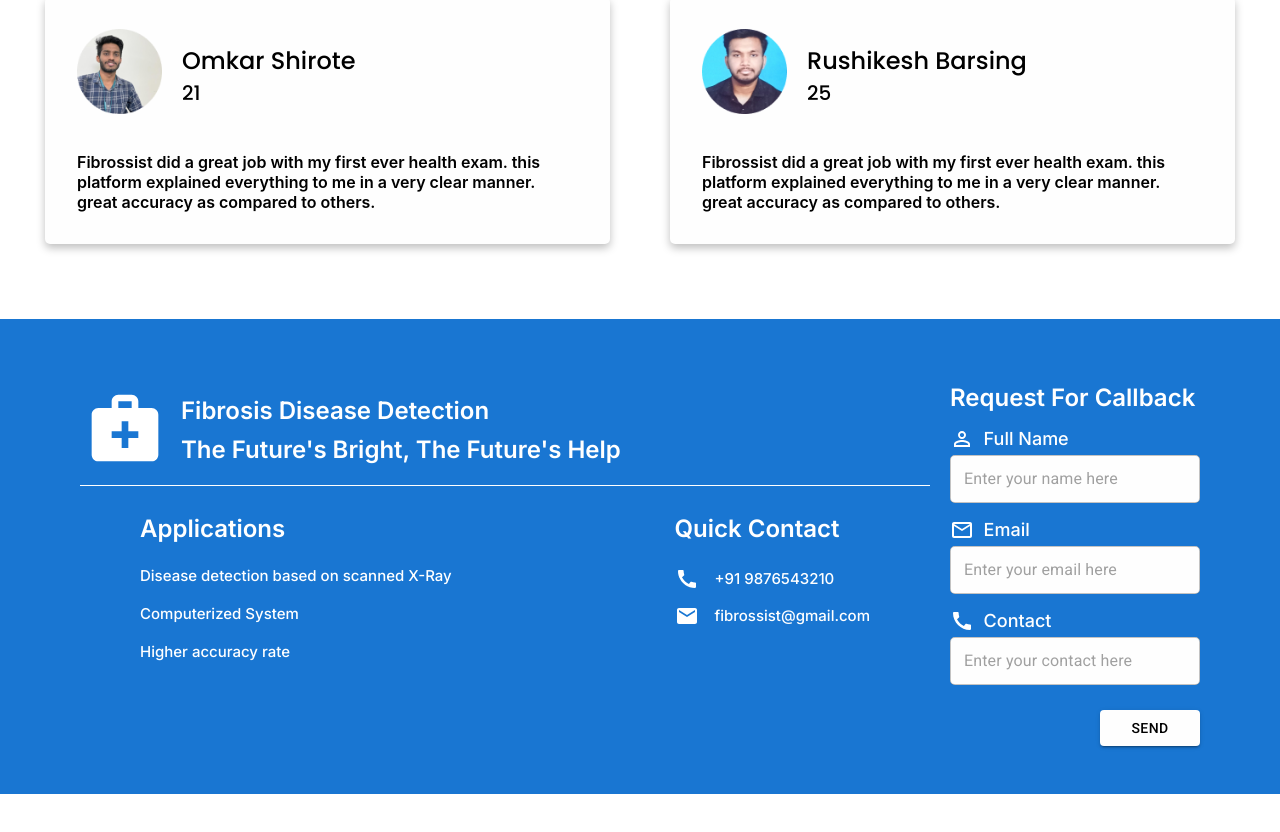
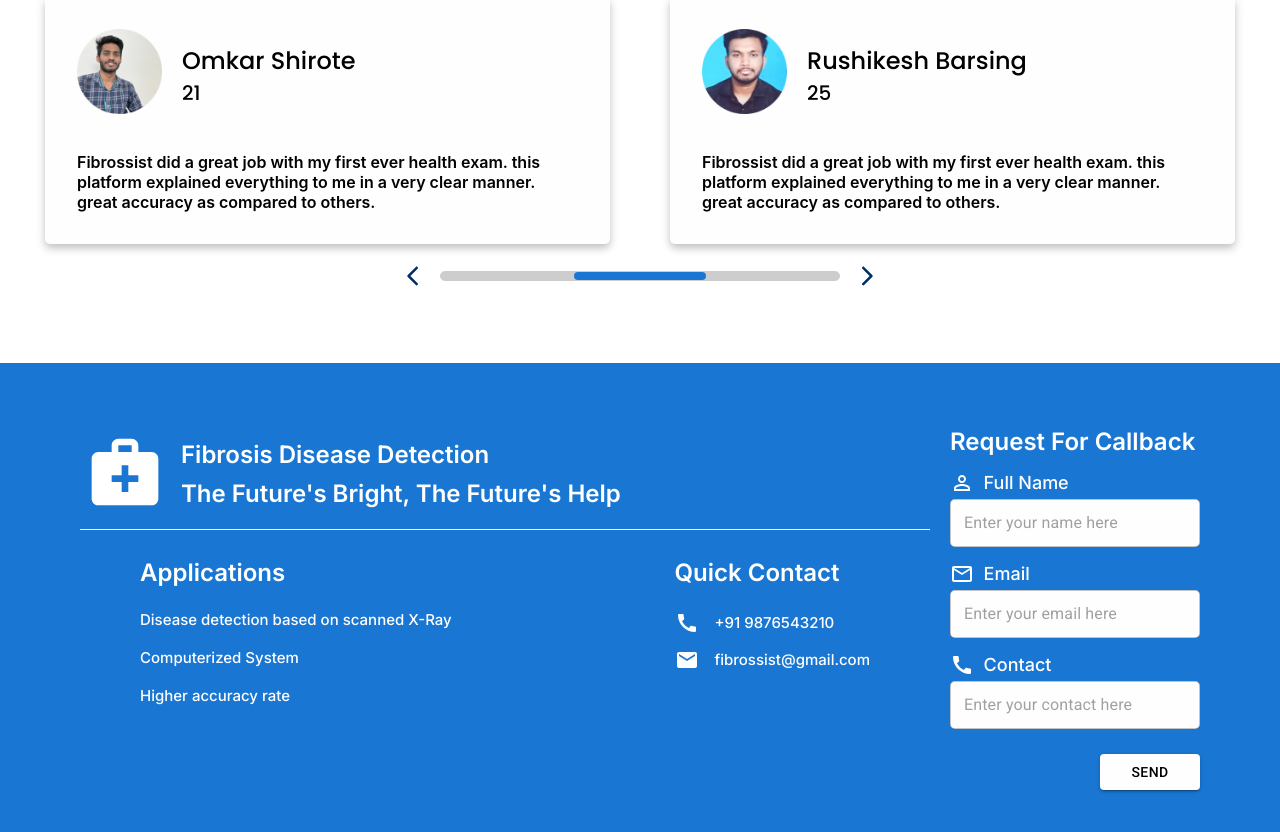
Before and after one commit to SaurabhKhade/Fibrossist-Frontend, a Next.js app: page / in a window 1280 px wide. Shown: the part 1455-2287 px from the top of the page. Before the commit the page ends 2249 px from the top, so only its background shows below. Built offline with nearby package versions, Linux system fonts and the light colour scheme; a web font is replaced by a local one.

Commit message:
slider added for review

```diff
--- a/components/landingPage/Reviews.js
+++ b/components/landingPage/Reviews.js
@@ -1,6 +1,7 @@
 import { useState } from "react";
 import styles from "../../styles/Home.module.scss";
 import Review from "./Review";
+import Slider from "./Slider";
 
 export default function Reviews() {
   const [loadedPair, setLoadedPair] = useState(1);
@@ -18,6 +19,11 @@ export default function Reviews() {
       <div className={styles.wrapper}>
         <div className={styles.box}>{getReviews()}</div>
       </div>
+      <Slider
+        page={loadedPair}
+        setPage={setLoadedPair}
+        count={data.length / 2}
+      />
     </div>
   );
 }
--- /dev/null
+++ b/components/landingPage/Slider.js
@@ -0,0 +1,44 @@
+import styles from "../../styles/Home.module.scss";
+
+import ArrowBackIosRoundedIcon from "@mui/icons-material/ArrowBackIosRounded";
+import ArrowForwardIosRoundedIcon from "@mui/icons-material/ArrowForwardIosRounded";
+import { useEffect } from "react";
+
+export default function Slider({ page, setPage, count }) {
+  let indicatorStyle = {
+    width: `${100 / count}%`,
+    left: `${(100 * page) / count}%`,
+  };
+  //   useEffect(() => {
+  //     indicatorStyle.left = `${(100 * page) / count}%`;
+  //   }, [page]);
+
+  function handleClick(dir) {
+    setPage((old) => {
+      let val = old + dir;
+      if (val == count) return 0;
+      if (val == -1) return count - 1;
+      return val;
+    });
+  }
+
+  return (
+    <div className={styles.sliderWrapper}>
+      <div className={styles.innerSliderWrapper}>
+        <ArrowBackIosRoundedIcon
+          className={styles.icon}
+          sx={{ color: "#002d62" }}
+          onClick={() => handleClick(-1)}
+        />
+        <div className={styles.slider}>
+          <div className={styles.indicator} style={indicatorStyle}></div>
+        </div>
+        <ArrowForwardIosRoundedIcon
+          className={styles.icon}
+          sx={{ color: "#002d62" }}
+          onClick={() => handleClick(1)}
+        />
+      </div>
+    </div>
+  );
+}
--- a/styles/Home.module.scss
+++ b/styles/Home.module.scss
@@ -127,7 +127,31 @@
       font-weight: 600;
     }
   }
-  .info {
-    // display: ;
-  }
 }
+
+.sliderWrapper {
+  display: grid;
+  place-items: center;
+}
+
+.innerSliderWrapper {
+  display: flex;
+  align-items: center;
+  gap: 15px;
+}
+.slider {
+  border: 1px solid lighten($gray, 30);
+  height: 10px;
+  width: 400px;
+  border-radius: 1000px;
+  background-color: lighten($gray, 30);
+}
+
+.indicator {
+  // width: 50px;
+  height: 100%;
+  border-radius: 1000px;
+  background-color: $primary;
+  position: relative;
+  transition: left 0.2s ease;
+}
```
